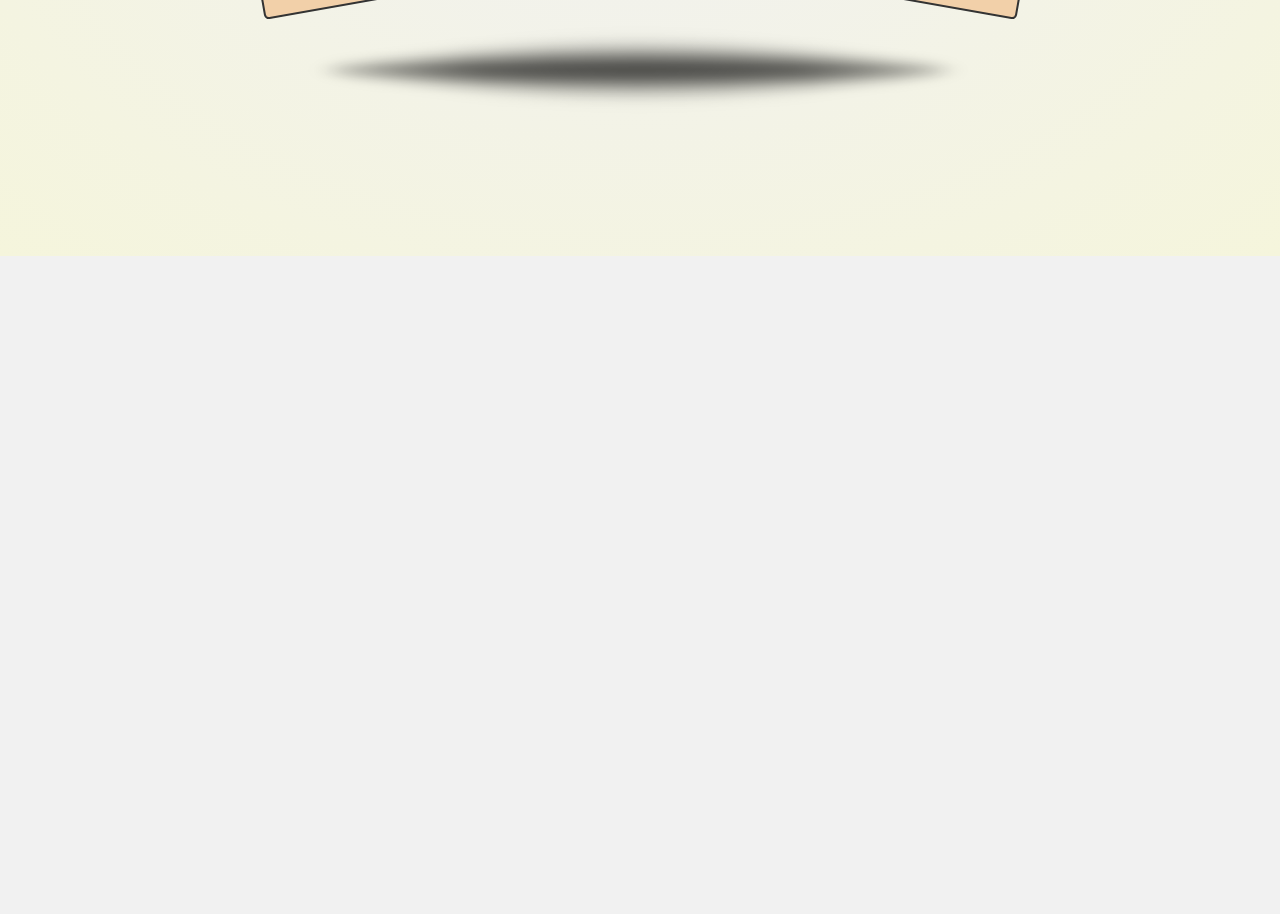
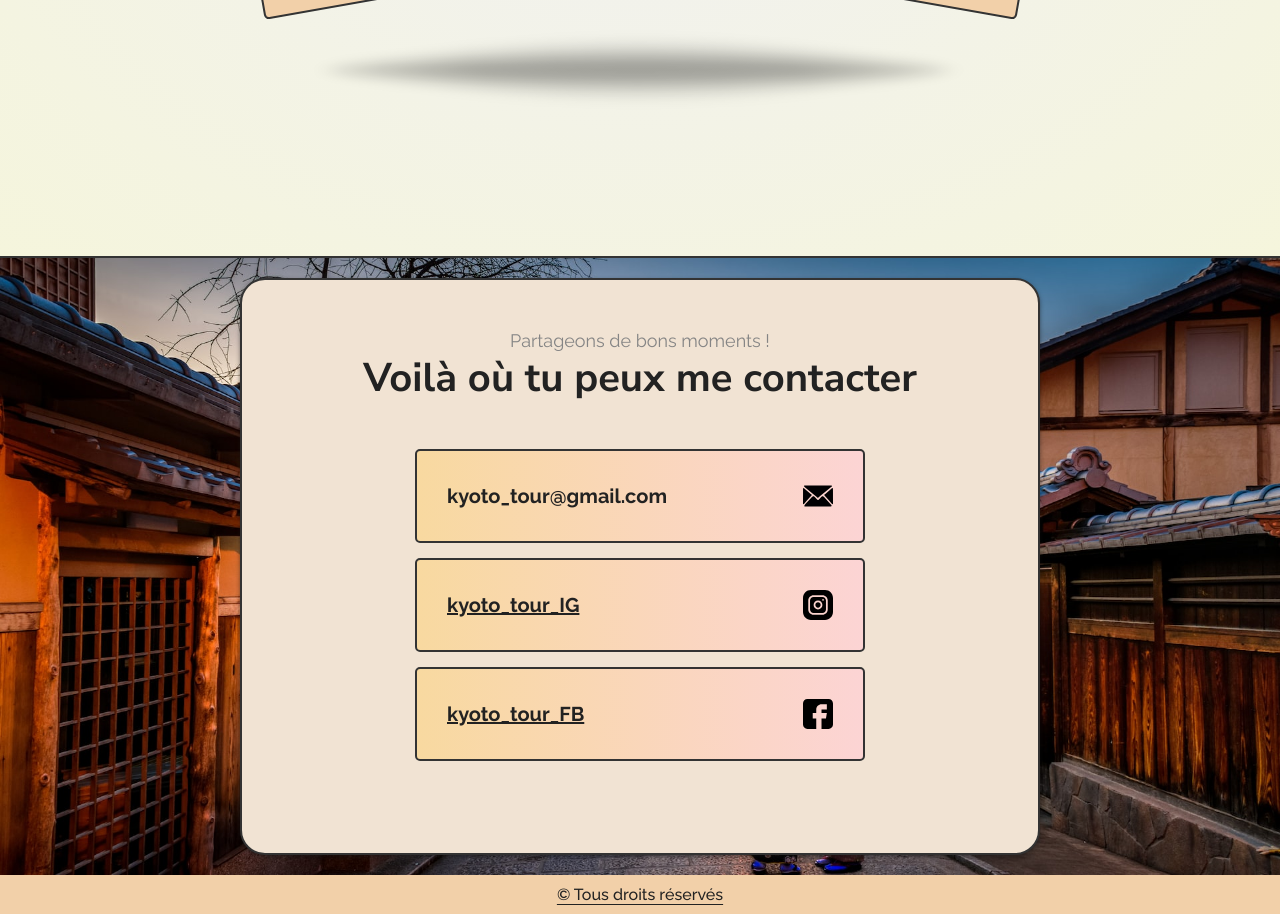
Before and after one commit to Mouloud78/travel-estate, a plain HTML site: page index.html in a window 1280 px wide. Shown: the part 2936-3850 px from the top of the page. Before the commit the page ends 3192 px from the top, so only its background shows below. Drawn offline with Linux system fonts and the light colour scheme.

Commit message:
contact secion & footer

```diff
--- a/index.html
+++ b/index.html
@@ -186,6 +186,35 @@
         <img src="ressources/shadow.png" alt="" class="shadow">
       </section>
 
+      <section class="contact" id="contact">
+        <div class="rounded-contact">
+          <p class="surtitle">
+            Partageons de bons moments !
+          </p>
+          <h2 class="heading-2">Voilà où tu peux me contacter</h2>
+
+         <ul class="contact-list">
+            <li>
+              <span>kyoto_tour@gmail.com</span>
+              <img src="ressources/icons/email-envelope.svg" alt="email">
+            </li>
+            <li>
+              <a href="#">kyoto_tour_IG</a>
+              <img src="ressources/icons/instagram.svg" alt="email">
+            </li>
+            <li>
+              <a href="#">kyoto_tour_FB</a>
+              <img src="ressources/icons/facebook.svg" alt="email">
+            </li>
+          </ul>
+        </div>
+      </section>
+
     </main>
+
+    <footer>
+      <a href="#">&copy; Tous droits réservés</a>
+    </footer>
+
   </body>
 </html>
--- a/style.css
+++ b/style.css
@@ -503,6 +503,7 @@ nav a:hover {
   min-width: 700px;
   display: flex;
   margin: 20px auto 0;
+  opacity: 50%;
 }
 
 @media (max-width: 900px) {
@@ -557,3 +558,99 @@ nav a:hover {
     display: none;
   }
 }
+
+/* Contact */
+
+.contact {
+  padding: 20px 10px;
+  background-image: url(ressources/tradition-japan.jpg);
+  background-position: center;
+  background-size: cover;
+  border-top: var(--dark-thick-border);
+}
+
+.rounded-contact {
+  margin: 0 auto;
+  max-width: 800px;
+  background-color: var(--almond);
+  padding: 50px 40px 92px;
+  border-radius: 25px;
+  box-shadow: var(--shadow-sm);
+  border: var(--dark-thick-border);
+}
+
+.rounded-contact h2 {
+  margin-bottom: 44px;
+}
+
+.contact-list {
+  max-width: 450px;
+  margin: 0 auto;
+}
+
+.contact-list img {
+  width: 30px;
+}
+
+.contact-list li {
+  border-radius: 5px;
+  list-style-type: none;
+  padding: 30px;
+  display: flex;
+  align-items: center;
+  justify-content: space-between;
+  background-image: var(--light-orange-pinky);
+  border: var(--dark-thick-border);
+}
+
+.contact-list li:not(:nth-child(3)) {
+  margin-bottom: 15px;
+}
+
+.contact-list a,
+.contact-list span {
+  font-size: var(--fs-20);
+  color: var(--dark-base);
+  font-weight: 700;
+}
+
+@media (max-width: 450px) {
+  .contact {
+    padding: 40px 10px;
+  }
+
+  .contact .heading-2 {
+    font-size: var(--fs-24);
+  }
+
+  .rounded-contact {
+    padding: 30px 20px;
+  }
+
+  .contact-list li {
+    padding: 10px;
+  }
+
+  .contact-list a,
+  .contact-list span {
+    font-size: var(--fs-14);
+  }
+
+  .contact-list img {
+    width: 20px;
+  }
+}
+
+/* footer */
+footer {
+  background-color: var(--light-orange);
+  padding: 10px 0;
+  text-align: center;
+}
+
+footer a {
+  text-decoration-color: var(--dark-base);
+  color: var(--dark-base);
+  text-underline-offset: 4px;
+  font-weight: 500;
+}
```
